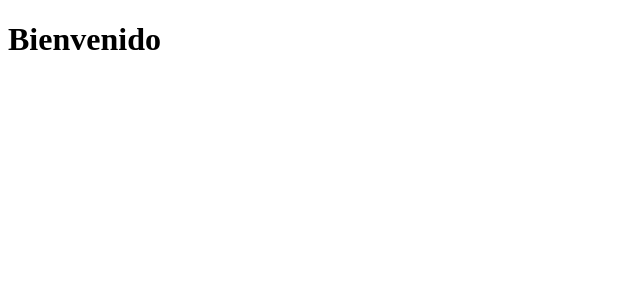
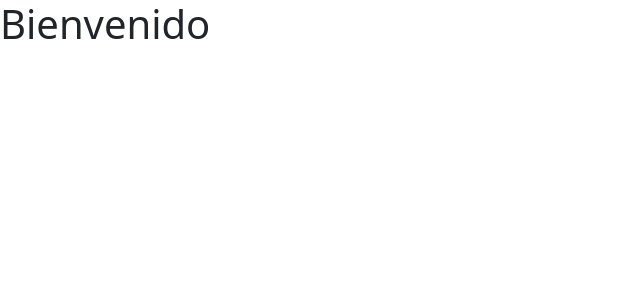
Before and after one commit to monkum/sistema-cultivo, a React app: page / in a window 1280 px wide. Shown: the top 300 px of the page, without its empty margins (0-640 px from the left). Built offline with nearby package versions, Linux system fonts and the light colour scheme.

Commit message:
Bootstrap Funcional

```diff
--- a/package.json
+++ b/package.json
@@ -31,7 +31,7 @@
   "devDependencies": {
     "css-loader": "^6.5.1",
     "mini-css-extract-plugin": "^2.4.5",
-    "sass": "^1.43.4",
+    "sass": "^1.43.5",
     "sass-loader": "^12.1.0",
     "style-loader": "^3.3.1"
   }
--- a/src/components/App.jsx
+++ b/src/components/App.jsx
@@ -1,5 +1,5 @@
 import React from 'react';
-import '../styles/global.scss';
+import "../../node_modules/bootstrap/dist/css/bootstrap.min.css";
 
 const App = () => {
 	return (
--- a/src/styles/global.scss
+++ /dev/null
@@ -1,13 +0,0 @@
-.bg-image-vertical {
-    position: relative;
-    overflow: hidden;
-    background-repeat: no-repeat;
-    background-position: right center;
-    background-size: auto 100%;
-  }
-
-  @media (min-width: 1025px) {
-    .h-custom-2 {
-      height: 100%;
-    }
-  }
--- a/webpack.config.js
+++ b/webpack.config.js
@@ -6,18 +6,28 @@ module.exports = {
     entry: './src/index.js',
     output: {
         path: path.resolve(__dirname, 'dist'),
-		filename: 'bundle.js',
+        filename: 'bundel.js',
+        publicPath: '/',
     },
     mode: 'development',
     resolve: {
         extensions: ['.js', '.jsx'],
+        alias:{
+            '@components': path.resolve(__dirname, 'src/components/'),
+            '@containers': path.resolve(__dirname, 'src/containers/'),
+            '@pages': path.resolve(__dirname, 'src/pages/'),
+            '@routes': path.resolve(__dirname,'src/routes/'),
+            '@styles': path.resolve(__dirname,'src/styles/'),
+            '@icons': path.resolve(__dirname,'src/assets/icons/'),
+            '@logos': path.resolve(__dirname,'src/assets/logos/'),
+        }
     },
     module: {
         rules: [
             {
-				test: /\.(js|jsx)$/,
+                test: /\.(js|jsx)?$/,
                 exclude: /node_modules/,
-				use: {
+                use:{
                     loader: 'babel-loader'
                 }
             },
@@ -30,12 +40,16 @@ module.exports = {
                 ]
             },
             {
-				test: /\.s[ac]ss$/i,
+                test: /\.(css|scss)$/,
                 use: [
                     "style-loader",
                     "css-loader",
                     "sass-loader",
                 ],
+            },
+            {
+                test: /\.(png|svg|jpg|gif)$/,
+                type: 'asset'
             }
         ]
     },
@@ -48,5 +62,10 @@ module.exports = {
             filename: '[name].css'
         }),
     ],
-
+    devServer: {
+        historyApiFallback: true,
+        /* static: path.join(__dirname, 'dist'),
+        compress: true,
+        port: 3005, */
     }
+}
```
Also changed, not shown: src/containers/login.jsx (deleted, +0 -7 lines), 1 other file (tests, documents, lock files or other folders). Lines whose indentation alone changed are shown as unchanged.
